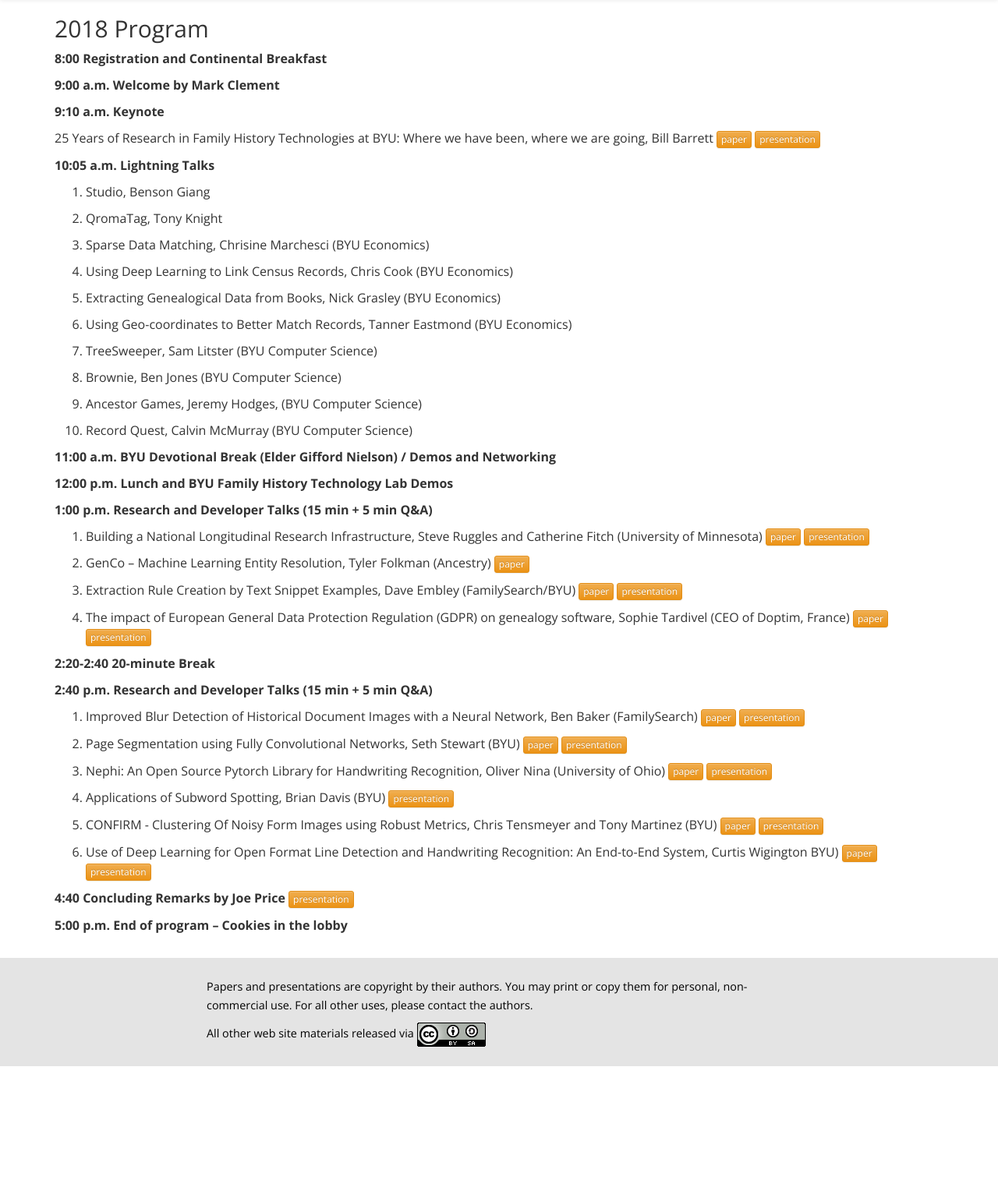
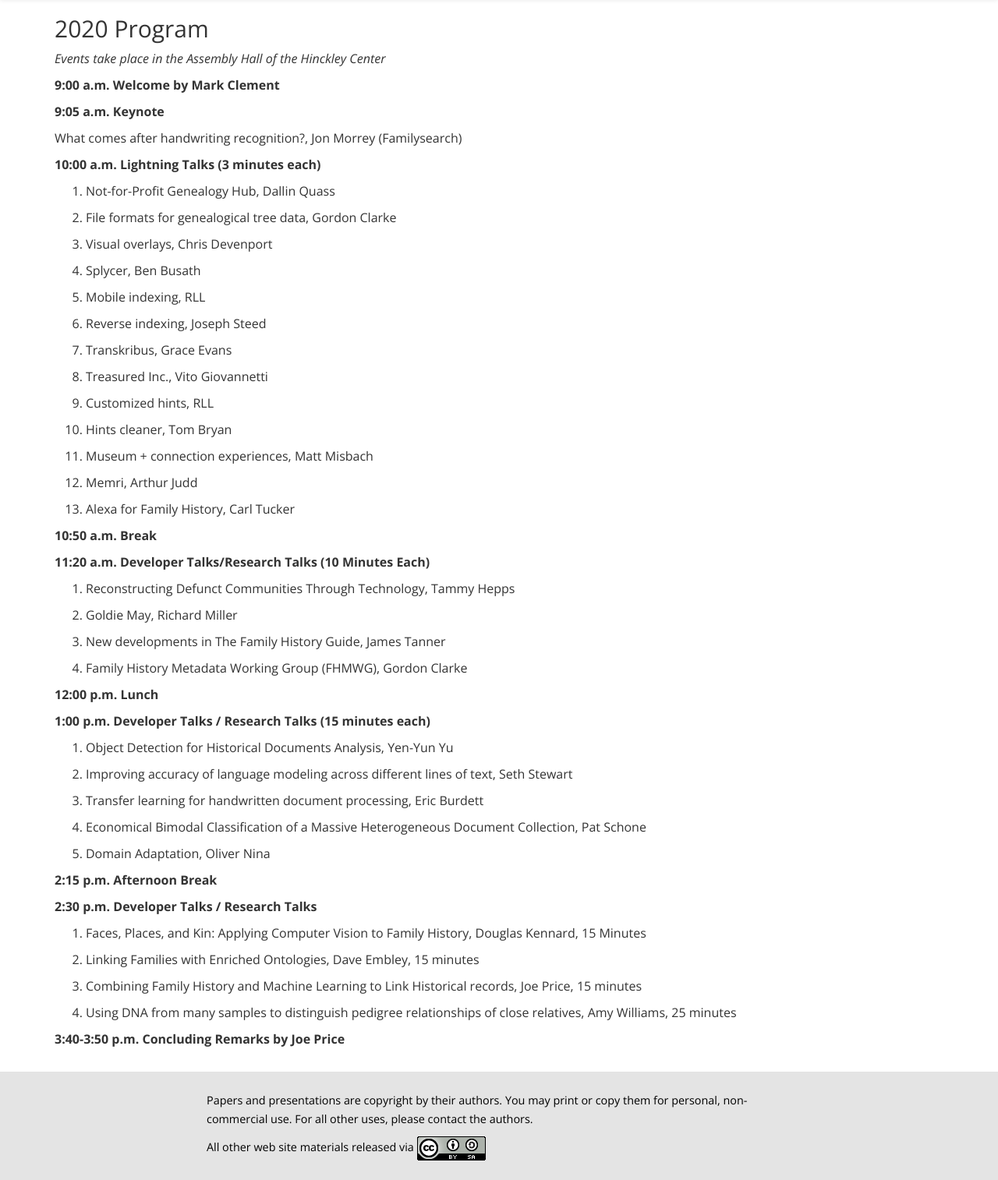
Before and after one commit to byu-fht/fhtw-old, a Flask app: template templates/program.html in a window 1280 px wide. Shown: the part 62-1576 px from the top of the page at 78% size. Before the commit the page ends 1430 px from the top, so only its background shows below. Run offline with Flask 2, Linux system fonts and the light colour scheme; the template is opened without the code that fills it, so the values that code supplies are empty; some libraries are stand-ins or nearby versions.

Commit message:
CUrrent changes

```diff
--- a/templates/base.html
+++ b/templates/base.html
@@ -1,6 +1,7 @@
 <!DOCTYPE html>
 <meta charset="UTF-8">
 <html lang="en">
+
 <head>
   <title>Family History Technology Workshop</title>
   <meta name="viewport" content="width=device-width, initial-scale=1">
@@ -13,6 +14,7 @@
 
   <link href="/static/css/app.css" rel="stylesheet">
 </head>
+
 <body>
   {% block header %}
   <nav class="navbar navbar-default" role="navigation">
@@ -28,12 +30,14 @@
       </div>
       <div id="navbar-collapse" class="collapse navbar-collapse">
         <ul class="nav navbar-nav">
-	    <li {% if active == "index" %}class="active"{% endif %}><a href={{url_for("index")}}>Home</a></li>
-	    <li {% if active == "call-for-papers" %}class="active"{% endif %}><a href={{url_for("show",directory="call-for-papers")}} >Call for Papers</a></li>
-	    <li {% if active == "local-information" %}class="active"{% endif %}><a href={{url_for("show",directory="local-information")}} >Local Information</a></li>
-	    <li {% if active == "program" %}class="active"{% endif %}><a href={{ url_for("show",directory="program")}} >Program</a></li>
-	    <li {% if active == "archive" %}class="active"{% endif %}><a href="#" class="dropdown-toggle" data-toggle="dropdown">Archive <b class="caret"></b></a>
+          <li {% if active=="index" %}class="active" {% endif %}><a href={{url_for("index")}}>Home</a></li>
+          <li {% if active=="call-for-papers" %}class="active" {% endif %}><a href={{url_for("show",directory="call-for-papers")}}>Call for Papers</a></li>
+          <li {% if active=="local-information" %}class="active" {% endif %}><a href={{url_for("show",directory="local-information")}}>Local Information</a></li>
+          <li {% if active=="program" %}class="active" {% endif %}><a href={{ url_for("show",directory="program")}}>Program</a></li>
+          <li {% if active=="archive" %}class="active" {% endif %}><a href="#" class="dropdown-toggle" data-toggle="dropdown">Archive <b class="caret"></b></a>
             <ul class="dropdown-menu">
+              <li><a href={{url_for("show",directory="archive",page="2019")}}>2019</a></li>
+              <li><a href={{url_for("show",directory="archive",page="2018")}}>2018</a></li>
               <li><a href={{url_for("show",directory="archive",page="2017")}}>2017</a></li>
               <li><a href={{url_for("show",directory="archive",page="2016")}}>2016</a></li>
               <li><a href={{url_for("show",directory="archive",page="2015")}}>2015</a></li>
@@ -53,7 +57,8 @@
               <li><a href={{url_for("show",directory="archive",page="2001")}}>2001</a></li>
             </ul>
           </li>
-	    <li id="menu-registration"><a href="http://cereg.byu.edu/o3/user/registration/initialize/product_id/10091177/enrollLocation/user">Registration</a></li>
+          <li id="menu-registration"><a href="https://www.eventbrite.com/e/family-history-technology-workshop-tickets-86619610587">Registration</a></li>
+
         </ul>
       </div>
   </nav>
@@ -67,4 +72,5 @@
   <script src="https://ajax.googleapis.com/ajax/libs/jquery/1.11.0/jquery.min.js"></script>
   <script src="https://maxcdn.bootstrapcdn.com/bootstrap/3.3.6/js/bootstrap.min.js" integrity="sha384-0mSbJDEHialfmuBBQP6A4Qrprq5OVfW37PRR3j5ELqxss1yVqOtnepnHVP9aJ7xS" crossorigin="anonymous"></script>
 </body>
+
 </html>
--- a/templates/index.html
+++ b/templates/index.html
@@ -11,7 +11,7 @@
 <div class="date-banner">
   <div class="container-fluid">
     <div class="row">
-      <h1>27 February 2018, Hinckley Alumni Center at BYU</h1>
+      <h1>24 February 2020, Hinckley Alumni Center at BYU</h1>
     </div>
   </div>
 </div>
@@ -22,7 +22,7 @@
     <div class="row">
       <div class="col-md-offset-2 col-md-8">
         <p>Research talks, developer presentations and lightning
-	  talks.  Handwriting recognition, automated record
+          talks. Handwriting recognition, automated record
           transcription, data modeling, machine learning, natural
           language processing, visualization, human interaction, user
           experience. Any technology that makes family history
@@ -45,7 +45,7 @@
     <div class="row project-description">
       <div class="col-md-offset-2 col-md-8">
         <h2 class="center">About the Workshop</h2>
-	<p>The Family History Technology Workshop has been held for 17
+        <p>The Family History Technology Workshop has been held for 19
           years, at both BYU and at RootsTech in Salt Lake
           City. Attendees include researchers, software developers, and
           professionals, brought together by their shared passion for
--- a/templates/program.html
+++ b/templates/program.html
@@ -7,100 +7,83 @@
 
 {% filter markdown %}
 
-## 2018 Program
+## 2020 Program
 
-**8:00 Registration and Continental Breakfast**
+*Events take place in the Assembly Hall of the Hinckley Center*
 
 **9:00 a.m. Welcome by Mark Clement**
 
-**9:10 a.m. Keynote**
+**9:05 a.m. Keynote**
 
-25 Years of Research in Family History Technologies at BYU: Where we have been, where we are going, Bill Barrett
-<a href="/static/conf/2018/barrett-keynote-fhtw2018.pdf" class="btn btn-warning btn-xs">paper</a>
-<a href="/static/conf/2018/barrett-keynote-presentation-fhtw2018.pdf" class="btn btn-warning btn-xs">presentation</a>
+What comes after handwriting recognition?, Jon Morrey (Familysearch)
 
-**10:05 a.m. Lightning Talks**
+**10:00 a.m. Lightning Talks (3 minutes each)**
 
-1. Studio, Benson Giang
+1. Not-for-Profit Genealogy Hub, Dallin Quass
 
-1. QromaTag, Tony Knight
+1. File formats for genealogical tree data, Gordon Clarke
 
-1. Sparse Data Matching, Chrisine Marchesci (BYU Economics)
+1. Visual overlays, Chris Devenport
 
-1. Using Deep Learning to Link Census Records, Chris Cook (BYU
-Economics)
+1. Splycer, Ben Busath
 
-1. Extracting Genealogical Data from Books, Nick Grasley (BYU
-Economics)
+1. Mobile indexing, RLL
 
-1. Using Geo-coordinates to Better Match Records, Tanner Eastmond
-(BYU Economics)
+1. Reverse indexing, Joseph Steed
 
-1. TreeSweeper, Sam Litster (BYU Computer Science)
+1. Transkribus, Grace Evans
 
-1. Brownie, Ben Jones (BYU Computer Science)
+1. Treasured Inc., Vito Giovannetti
 
-1. Ancestor Games, Jeremy Hodges, (BYU Computer Science)
+1. Customized hints, RLL
 
-1. Record Quest, Calvin McMurray (BYU Computer Science)
+1. Hints cleaner, Tom Bryan
 
-**11:00 a.m. BYU Devotional Break (Elder Gifford Nielson) / Demos and Networking**
+1. Museum + connection experiences, Matt Misbach
 
-**12:00 p.m. Lunch and BYU Family History Technology Lab Demos**
+1. Memri, Arthur Judd
 
-**1:00 p.m. Research and Developer Talks (15 min + 5 min Q&A)**
+1. Alexa for Family History, Carl Tucker
 
-1. Building a National Longitudinal Research Infrastructure, Steve Ruggles and Catherine Fitch (University of Minnesota)
-<a href="/static/conf/2018/ruggles-infrastructure-fhtw2018.pdf" class="btn btn-warning btn-xs">paper</a>
-<a href="/static/conf/2018/ruggles-infrastructure-presentation-fhtw2018.pdf" class="btn btn-warning btn-xs">presentation</a>
+**10:50 a.m. Break**
 
-1. GenCo – Machine Learning Entity Resolution, Tyler Folkman (Ancestry)
-<a href="/static/conf/2018/folkman-genco-fhtw2018.pdf" class="btn btn-warning btn-xs">paper</a>
+**11:20 a.m. Developer Talks/Research Talks (10 Minutes Each)**
 
-1. Extraction Rule Creation by Text Snippet Examples, Dave Embley
-  (FamilySearch/BYU)
-<a href="/static/conf/2018/embley-snippet-fhtw2018.pdf" class="btn btn-warning btn-xs">paper</a>
-<a href="/static/conf/2018/embley-snippet-presentation-fhtw2018.pdf" class="btn btn-warning btn-xs">presentation</a>
+1. Reconstructing Defunct Communities Through Technology, Tammy Hepps
 
-1. The impact of European General Data Protection Regulation (GDPR) on genealogy software, Sophie Tardivel (CEO of Doptim, France)
-<a href="/static/conf/2019/tardivel-gdpr-fhtw2018.pdf" class="btn btn-warning btn-xs">paper</a>
-<a href="/static/conf/2019/tardivel-gdpr-presentation-fhtw2018.pdf" class="btn btn-warning btn-xs">presentation</a>
+1. Goldie May, Richard Miller
 
-**2:20-2:40 20-minute Break**
+1. New developments in The Family History Guide, James Tanner
 
-**2:40 p.m. Research and Developer Talks (15 min + 5 min Q&A)**
+1. Family History Metadata Working Group (FHMWG), Gordon Clarke
 
-1. Improved Blur Detection of Historical Document Images with a Neural Network, Ben Baker (FamilySearch)
-<a href="/static/conf/2018/baker-blur-fhtw2018.pdf" class="btn btn-warning btn-xs">paper</a>
-<a href="/static/conf/2018/baker-blur-presentation-fhtw2018.pdf" class="btn btn-warning btn-xs">presentation</a>
+**12:00 p.m. Lunch**
 
-1. Page Segmentation using Fully Convolutional Networks, Seth
-    Stewart (BYU)
-<a href="/static/conf/2018/stewart-segmentation-fhtw2018.pdf" class="btn btn-warning btn-xs">paper</a>
-<a href="/static/conf/2018/stewart-segmentation-presentation-fhtw2018.pdf" class="btn btn-warning btn-xs">presentation</a>
+**1:00 p.m. Developer Talks / Research Talks (15 minutes each)**
 
+1. Object Detection for Historical Documents Analysis, Yen-Yun Yu
 
-1. Nephi: An Open Source Pytorch Library for Handwriting Recognition, Oliver Nina (University of Ohio)
-<a href="/static/conf/2018/nina-nephi-fhtw2018.pdf" class="btn btn-warning btn-xs">paper</a>
-<a href="/static/conf/2018/nina-nephi-presentation-fhtw2018.pdf" class="btn btn-warning btn-xs">presentation</a>
+1. Improving accuracy of language modeling across different lines of text, Seth Stewart
 
-1. Applications of Subword Spotting, Brian Davis (BYU)
-<a href="/static/conf/2018/davis-subword-presentation-fhtw2018.pdf" class="btn btn-warning btn-xs">presentation</a>
+1. Transfer learning for handwritten document processing, Eric Burdett
 
-1. CONFIRM - Clustering Of Noisy Form Images using Robust Metrics, Chris Tensmeyer and Tony Martinez (BYU)
-<a href="/static/conf/2018/tensmeyer-confirm-fhtw2018.pdf" class="btn btn-warning btn-xs">paper</a>
-<a href="/static/conf/2018/tensmeyer-confirm-presentation-fhtw2018.pdf" class="btn btn-warning btn-xs">presentation</a>
+1. Economical Bimodal Classification of a Massive Heterogeneous Document Collection, Pat Schone
 
+1. Domain Adaptation, Oliver Nina
 
-1. Use of Deep Learning for Open Format Line Detection and Handwriting Recognition: An End-to-End System, Curtis Wigington BYU)
-<a href="/static/conf/2018/wigington-deep-fhtw2018.pdf" class="btn btn-warning btn-xs">paper</a>
-<a href="/static/conf/2018/wigington-deep-presentation-fhtw2018.pdf" class="btn btn-warning btn-xs">presentation</a>
+**2:15 p.m. Afternoon Break**
 
+**2:30 p.m. Developer Talks / Research Talks**
 
-**4:40 Concluding Remarks by Joe Price**
-<a href="/static/conf/2018/price-fhtw2018.pdf" class="btn btn-warning btn-xs">presentation</a>
+1. Faces, Places, and Kin: Applying Computer Vision to Family History, Douglas Kennard, 15 Minutes
 
-**5:00 p.m. End of program – Cookies in the lobby**
+1.  Linking Families with Enriched Ontologies, Dave Embley, 15 minutes
+
+1. Combining Family History and Machine Learning to Link Historical records, Joe Price, 15 minutes
+
+1. Using DNA from many samples to distinguish pedigree relationships of close relatives, Amy Williams, 25 minutes
+
+**3:40-3:50 p.m. Concluding Remarks by Joe Price**
 
 {% endfilter %}
 
--- /dev/null
+++ b/templates/registration.txt
@@ -0,0 +1 @@
+	    <li id="menu-registration"><a href="http://cereg.byu.edu/o3/user/registration/initialize/product_id/10091177/enrollLocation/user">Registration</a></li>
```
Also changed, not shown: requirements.txt (deleted, +0 -9 lines), templates/archive/2018.html (added, +110 -0 lines), templates/archive/2019.html (added, +80 -0 lines), templates/call-for-papers.html (+24 -34 lines), 2 other files. Lines whose indentation alone changed are shown as unchanged.
